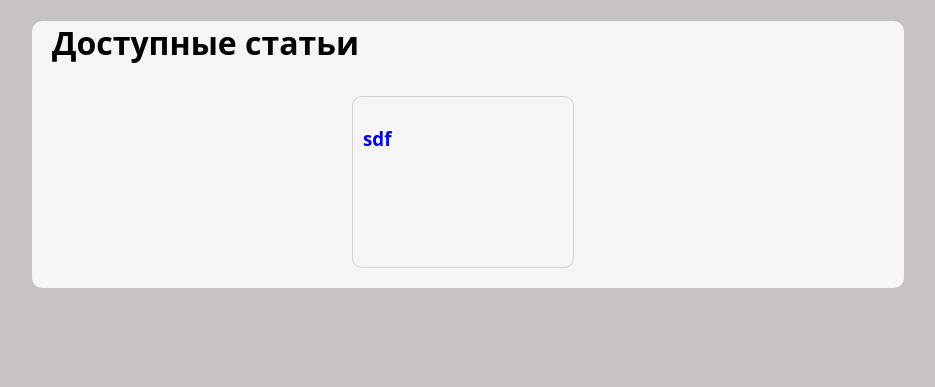
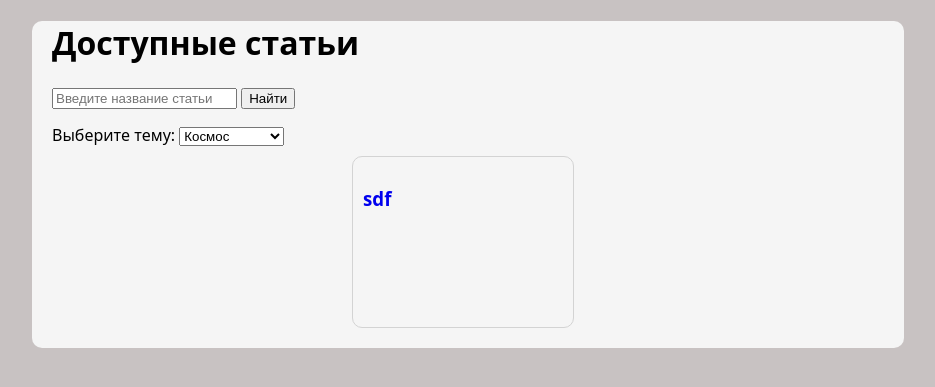
Before and after one commit to Dienly-Bogdan/RuWiki, a Flask app: page / in a window 1280 px wide. Shown: the part 80-467 px from the top of the page, without its empty margins (88-1023 px from the left). Run offline with Flask 2, Linux system fonts and the light colour scheme; data comes from the database, SQL or seed files in the repository.

Commit message:
Добавили поиск статьи

```diff
--- a/app.py
+++ b/app.py
@@ -183,6 +183,15 @@ def update_article(id):
 @app.route("/")
 @app.route("/index")
 def index():
+    article_title = request.args.get("article_title")
+
+    if article_title:
+        article = Database.find_article(article_title)
+        if article is None:
+            return "<h1>Такой статьи не существует!</h1>"
+        return render_template("article.html", article=article)
+
+
     articles = Database.get_all_articles()
 
     count_in_group = 4
--- a/database.py
+++ b/database.py
@@ -188,3 +188,17 @@ class Database:
     def get_user_names():
         users = Database.fetchall("SELECT user_name FROM users")
         return [user[0] for user in users] if users else []
+
+    @staticmethod
+    def find_articles(word: str):
+        articles = Database.fetchall(
+            "SELECT * FROM articles WHERE title LIKE ? OR content LIKE ?",
+            ('%' + word + '%', '%' + word + '%')
+        )
+
+        result = []
+        for (id, title, content, image, author_id) in articles:
+            author = Database.find_user_by_id(author_id)
+            result.append(Article(id=id, title=title, content=content, image=image, author=author))
+
+        return result
--- a/templates/index.html
+++ b/templates/index.html
@@ -42,6 +42,23 @@
         <div class="article_list">
             <h1>Доступные статьи</h1>
 
+            <form action="" method="get">
+                <div class="form_group">
+                    <input type="text" id="article_title" name="article_title" required placeholder="Введите название статьи">
+                    <button type="submit">Найти</button>
+                </div>
+                <div>
+                    <label for="">Выберите тему:</label>
+                    <select id="model_article" name="model_article">
+                        <option value="cosmos">Космос</option>
+                        <option value="Fisic">Физика</option>
+                        <option value="Puteshestvie">Путешествия</option>
+                        <option value="Nauka">Наука</option>
+                    </select>
+                </div>
+
+            </form>
+
             <div class="article_table">
                 {% for article_group in groups %}
                 <div class="article_table_row">
```
